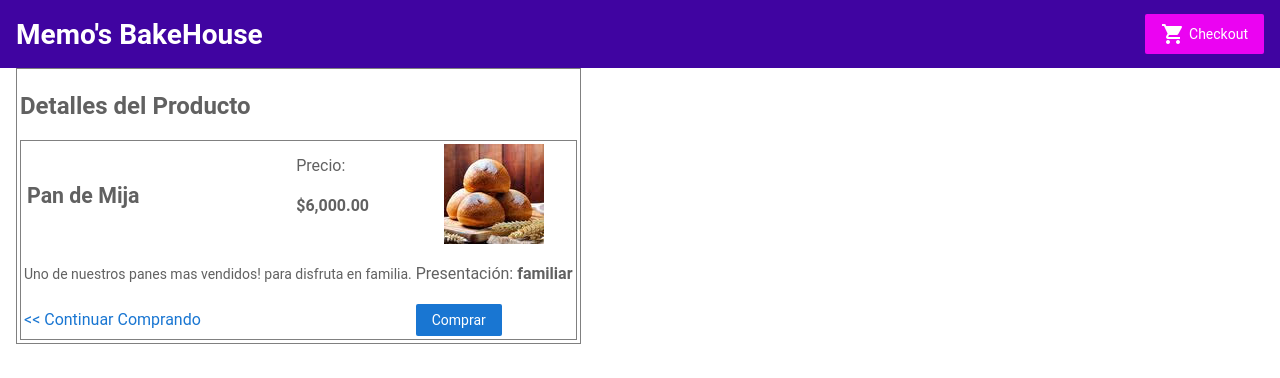
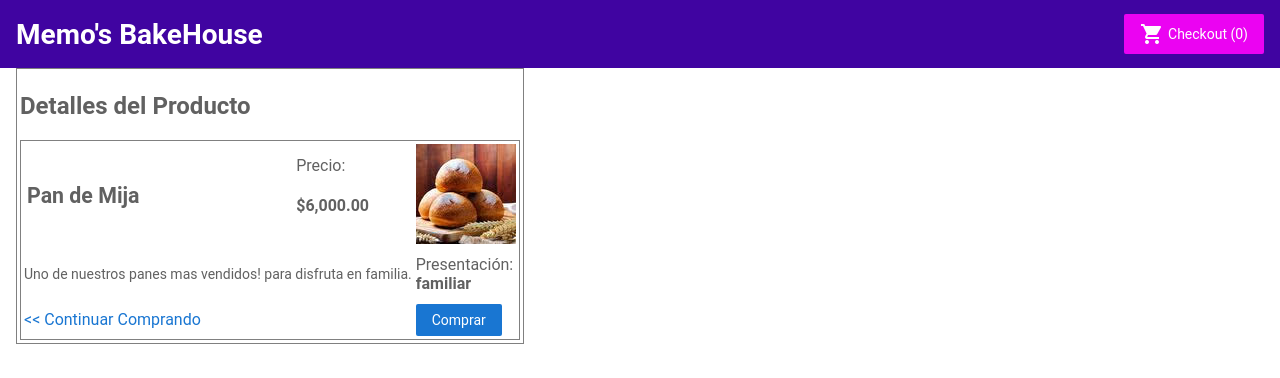
Before and after one commit to guilgart/angular-d8aucr-2z5rld, an Angular app: page /products/1 in a window 1280 px wide. Shown: the top 378 px of the page. Built offline with nearby package versions, Linux system fonts and the light colour scheme.

Commit message:
6 files modified

```diff
--- a/src/app/cart.service.ts
+++ b/src/app/cart.service.ts
@@ -18,6 +18,10 @@ export class CartService {
     return this.items;
   }
 
+  getItemsQuantity() {
+    return this.items.length;
+  }
+
   clearCart() {
     this.items = [];
     return this.items;
--- a/src/app/product-details/product-details.component.html
+++ b/src/app/product-details/product-details.component.html
@@ -28,7 +28,7 @@
               <p>{{ product.description }}</p>
             </td>
             <td>
-              Presentaci&oacute;n: <b> {{ product.presentacion }}</b>
+              Presentaci&oacute;n: <br> <b> {{ product.presentacion }}</b>
             </td>
           </tr>
           <tr><td colspan="2"></td></tr>
@@ -37,7 +37,7 @@
               <a routerLink="/productList"> << Continuar Comprando</a>
             </td>
             <td>
-              <button type="button" (click)="addToCart(product)">Comprar</button>
+              <a class="button" [routerLink]="['/productList']" (click)="addToCart(product)">Comprar</a>
             </td>
           </tr>
         </table>
--- a/src/app/product-details/product-details.component.ts
+++ b/src/app/product-details/product-details.component.ts
@@ -15,6 +15,7 @@ export class ProductDetailsComponent implements OnInit {
   addToCart(product: Product) {
     this.cartService.addToCart(product);
     window.alert('Your product has been added to the cart!');
+
   }
 
   constructor(private route: ActivatedRoute, private cartService: CartService) { }
--- a/src/app/products.ts
+++ b/src/app/products.ts
@@ -29,7 +29,7 @@ export const products = [
   },
   {
     id: 3,
-    name: 'Pan 7 granos Integral',
+    name: 'Pan 7 Granos Integral',
     price: 7500,
     description: 'Para quienes desean aumentar la fibra en sus dietas, este delicioso pan tiene en sus ingredientes al menos 100gr de 7 diferentes granos de cereal, perfecto para quienes necesitan un dieta rica en fibra.',
     presentacion: 'tajado grande',
--- a/src/app/top-bar/top-bar.component.html
+++ b/src/app/top-bar/top-bar.component.html
@@ -2,7 +2,7 @@
   <h1>Memo's BakeHouse</h1>
 </a>
 
-<a routerLink="/cart" class="button fancy-button"><i class="material-icons">shopping_cart</i>Checkout</a>
+<a routerLink="/cart" class="button fancy-button"><i class="material-icons">shopping_cart</i>Checkout ({{ itemsQ }})</a>
 
 <!--
 Copyright Google LLC. All Rights Reserved.
--- a/src/app/top-bar/top-bar.component.ts
+++ b/src/app/top-bar/top-bar.component.ts
@@ -1,11 +1,17 @@
 import { Component } from '@angular/core';
+import { CartService } from '../cart.service';
 
 @Component({
   selector: 'app-top-bar',
   templateUrl: './top-bar.component.html',
   styleUrls: ['./top-bar.component.css']
 })
+
 export class TopBarComponent {
+
+  itemsQ = this.cartService.getItemsQuantity();
+
+  constructor (private cartService: CartService){ }
 
 }
 
```
